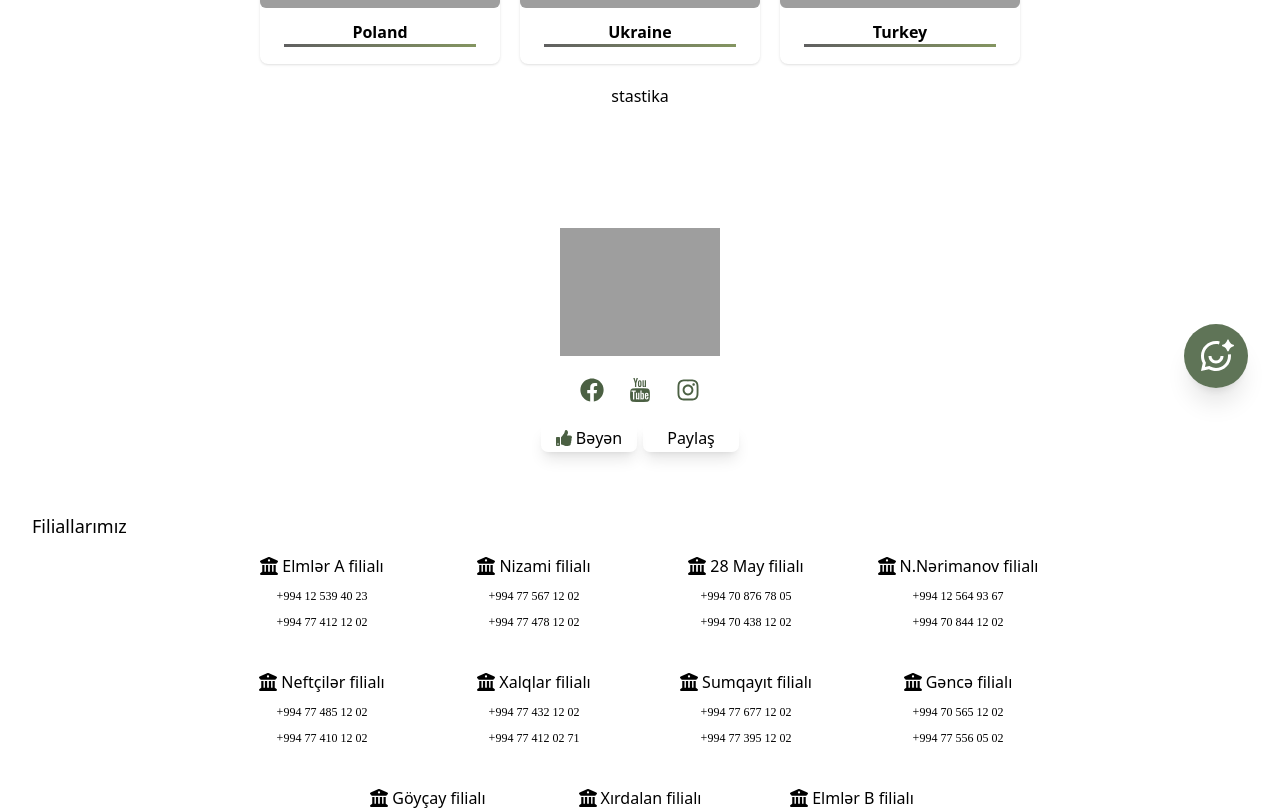
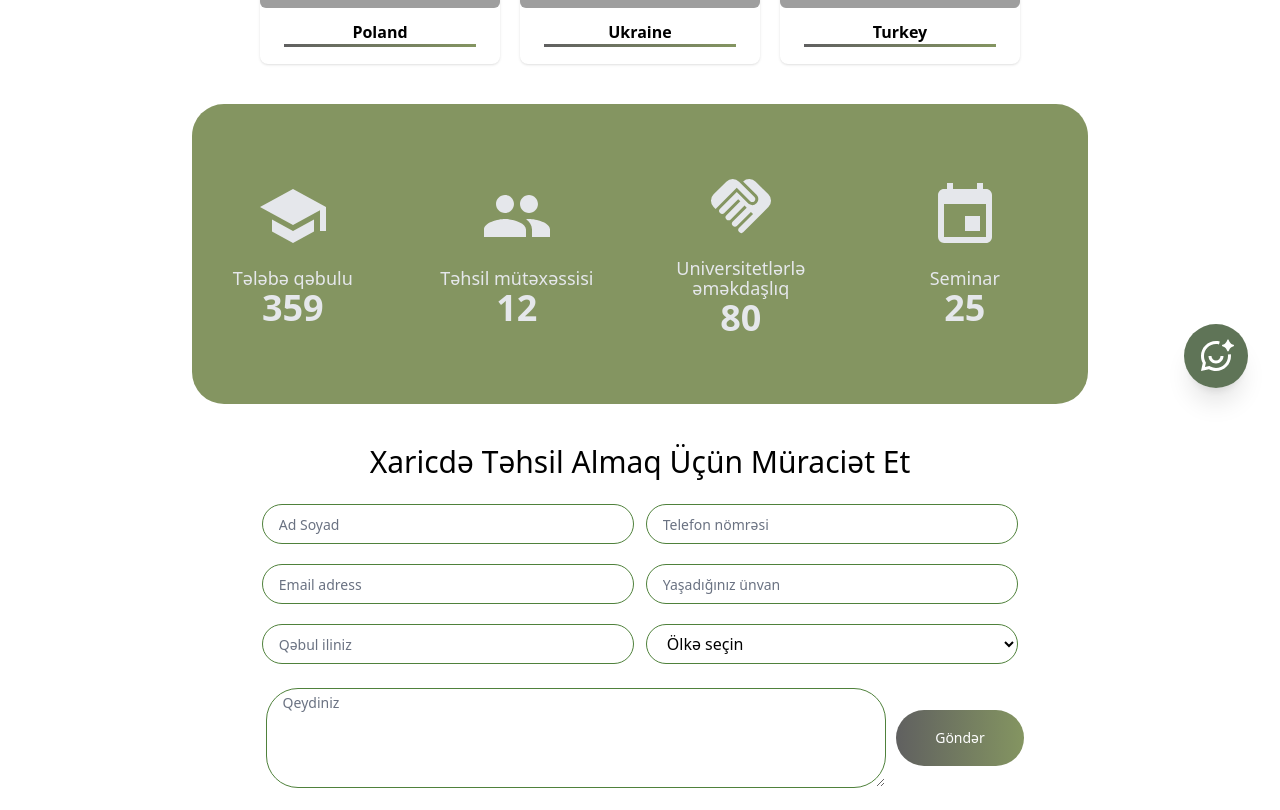
Before and after one commit to mammadovailaha/Final-project, a React (Vite) app: page /study-abroad in a window 1280 px wide. Shown: the part 380-1190 px from the top of the page. Built offline with nearby package versions, Linux system fonts and the light colour scheme; grey boxes are pictures that could not be loaded.

Commit message:
study abroud page form

```diff
--- a/src/components/StatisticsCount.tsx
+++ b/src/components/StatisticsCount.tsx
@@ -3,9 +3,10 @@ import { useEffect, useRef, useState, type FC } from "react";
 interface Props {
   end: number;
   duration?: number;
+  className:string;
 }
 
-const StatisticsCount: FC<Props> = ({ end, duration = 2 }) => {
+const StatisticsCount: FC<Props> = ({ end, duration = 3, className }) => {
   const [count, setCount] = useState(0);
   const ref = useRef<number>(0);
   const increment = end / (duration * 60);
@@ -24,7 +25,7 @@ const StatisticsCount: FC<Props> = ({ end, duration = 2 }) => {
       return () => clearInterval(interval);
     }, 1000 / 60);
   }, [end, duration, increment]);
-  return <div>{count}</div>;
+  return <p className={className}>{count}</p>;
 };
 
 export default StatisticsCount;
--- a/src/pages/StudyAbroad/StudyAbroad.tsx
+++ b/src/pages/StudyAbroad/StudyAbroad.tsx
@@ -1,5 +1,7 @@
 import type { FC } from "react";
 import AbroadCard from "./AbroadCard";
+import StudyAbroadStastics from "./StudyAbroadStastics";
+import StudyAbroadForm from "./StudyAbroadForm";
 
 const abroadData = [
   {
@@ -24,13 +26,14 @@ const abroadData = [
 
 const StudyAbroad: FC = () => {
   return (
-    <div className="w-full h-auto flex flex-col justify-around items-center gap-5 pt-5">
+    <div className="w-full h-auto flex flex-col justify-around items-center gap-10 pt-5">
       <div className="flex justify-center items-center gap-5 flex-wrap">
         {abroadData.map((item) => (
           <AbroadCard key={item.id} imgUrl={item.image} country={item.title} />
         ))}
       </div>
-      <div>stastika</div>
+      <div className="w-full flex justify-center items-center"><StudyAbroadStastics/></div>
+      <div className="w-[60%] flex justify-center items-center"><StudyAbroadForm/></div>
     </div>
   );
 };
--- /dev/null
+++ b/src/pages/StudyAbroad/StudyAbroadForm.tsx
@@ -0,0 +1,88 @@
+import { Formik } from "formik";
+import { studyAbroadFormSchema } from "../../validation/StudyAbroadFormSchema";
+import FormikInput from "../../components/FormikInput";
+import MainButton from "../../components/Buttons/MainButton";
+
+const initialValues = {
+  fullname: "",
+  phone: "",
+  note: "",
+  region: "",
+  admissionYear: "",
+  emailSchema: "",
+};
+const country = [
+  { label: "Poland", value: "poland" },
+  { label: "Ukraine", value: "ukraine" },
+  { label: "Turkey", value: "turkey" },
+];
+const StudyAbroadForm = () => {
+  return (
+    <div className="w-full ">
+      <Formik
+        initialValues={initialValues}
+        validationSchema={studyAbroadFormSchema}
+        onSubmit={(values) => {
+          console.log("Form dəyərləri:", values);
+        }}
+      >
+        <form className="w-full flex flex-col justify-center items-center gap-6">
+          <h1 className="text-2xl md:text-3xl font-medium">Xaricdə Təhsil Almaq Üçün Müraciət Et</h1>
+          <div className="w-full flex justify-center items-center">
+            <div className="w-full flex  flex-col justify-center items-center gap-5">
+              <FormikInput name="fullname" type="text" placeholder="Ad Soyad"   inputClassName="w-[97%]!" />
+              <FormikInput
+                name="email"
+                type="text"
+                placeholder="Email adress"
+                  inputClassName="w-[97%]!"
+              />
+              <FormikInput
+                name="admissionYear"
+                type="text"
+                placeholder="Qəbul iliniz"
+                  inputClassName="w-[97%]!"
+              />
+            </div>
+            <div className="w-full flex  flex-col justify-center items-center gap-5">
+              <FormikInput
+                name="phone"
+                type="text"
+                placeholder="Telefon nömrəsi"
+                  inputClassName="w-[97%]!"
+              />
+              <FormikInput
+                name="region"
+                type="text"
+                placeholder="Yaşadığınız ünvan"
+                  inputClassName="w-[97%]!"
+              />
+              <FormikInput
+                options={country}
+                type="select"
+                name="country"
+                placeholder="Ölkə seçin"
+                  inputClassName="w-[97%]!"
+              />
+            </div>
+          </div>
+          <div className="w-full flex justify-center items-center">
+            <FormikInput
+              name="note"
+              type="textarea"
+              placeholder="Qeydiniz"
+             inputClassName="w-[97%]!"
+            />
+             <MainButton
+              buttonClassName="w-[40%] lg:w-[20%] h-14 text-base md:text-lg "
+              text="Göndər"
+            />
+          </div>
+
+        </form>
+      </Formik>
+    </div>
+  );
+};
+
+export default StudyAbroadForm;
--- /dev/null
+++ b/src/pages/StudyAbroad/StudyAbroadStastics.tsx
@@ -0,0 +1,51 @@
+import { MdSchool, MdPeople, MdHandshake, MdEvent } from "react-icons/md";
+import StatisticsCount from "../../components/StatisticsCount";
+
+export const statisticsData = [
+  {
+    id: 1,
+    title: "Tələbə qəbulu",
+    count: 359,
+    icon: MdSchool,
+  },
+  {
+    id: 2,
+    title: "Təhsil mütəxəssisi",
+    count: 12,
+    icon: MdPeople,
+  },
+  {
+    id: 3,
+    title: "Universitetlərlə əməkdaşlıq",
+    count: 80,
+    icon: MdHandshake,
+  },
+  {
+    id: 4,
+    title: "Seminar",
+    count: 25,
+    icon: MdEvent,
+  },
+];
+
+
+const StudyAbroadStastics = () => {
+  return (
+    <div className="w-[70%] h-[300px] rounded-4xl bg-[#849561] grid grid-cols-2 md:grid-cols-4 grid-rows-2 md:grid-rows-1 justify-center items-center">
+   {statisticsData.map(({ id, title, count, icon: Icon }) => (
+  <div
+    key={id}
+    className="h-65 w-[90%] flex flex-col items-center justify-center gap-2 md:gap-4 p-4 group"
+  >
+    <Icon className="text-gray-200 group-hover:text-white text-5xl lg:text-7xl " />
+    <div>
+      <h3 className="text-base lg:text-lg font-medium text-gray-200 group-hover:text-white text-center leading-4 lg:leading-5">{title}</h3>
+    <StatisticsCount className="text-2xl md:text-4xl font-bold text-gray-200 group-hover:text-white text-center" end={count}/>
+    </div>
+  </div>
+))}
+    </div>
+  )
+}
+
+export default StudyAbroadStastics
--- /dev/null
+++ b/src/validation/StudyAbroadFormSchema.ts
@@ -0,0 +1,28 @@
+import * as yup from "yup";
+import {
+  optionSchema,
+  nameSchema,
+  phoneSchema,
+  emailField,
+  admissionYearSchema,
+  regionSchema,
+  noteSchema,
+} from "./ValidationSchema";
+
+const country = [
+  { label: "Poland", value: "poland" },
+  { label: "Ukraine", value: "ukraine" },
+  { label: "Turkey", value: "turkey" },
+];
+
+const baseSchema = yup.object({
+  fullname: nameSchema,
+  phone: phoneSchema,
+  emailSchema: emailField,
+  admissionYear: admissionYearSchema,
+  region: regionSchema,
+  note:noteSchema,
+
+});
+
+export const studyAbroadFormSchema = baseSchema.concat(optionSchema(country));
--- a/src/validation/ValidationSchema.ts
+++ b/src/validation/ValidationSchema.ts
@@ -34,6 +34,21 @@ export const phoneSchema = yup
 export const bookletNumberSchema = yup
   .string()
   .required("İş nömrəsi mütləqdir");
+
+  export const admissionYearSchema=yup.object({
+  admissionYear: yup
+    .string()
+    .required("Qəbul ili mütləqdir")
+    .matches(/^\d{4}$/, "Qəbul ili 4 rəqəmdən ibarət olmalıdır"),
+  });
+export const regionSchema = yup
+  .string()
+  .required("Yaşadığınız bölgə mütləqdir")
+  .min(2, "Bölgə adı çox qısadır")
+  .max(100, "Bölgə adı çox uzundur")
+  .matches(/^[A-Za-zƏəÖöÜüÇçĞğİıŞş\s-]+$/, "Yalnız hərflər və boşluq daxil edin");
+
+
 export const optionSchema = (allowedValues: string[]) => {
   return yup.object({
     branch: yup
@@ -46,11 +61,14 @@ export const optionSchema = (allowedValues: string[]) => {
       .oneOf(allowedValues, "Düzgün seçim etdiyinizdən əmin olun"),
     educationType: yup
       .string()
-      .required("Zəhmət olmasa bir tədris forması  seçin")
+      .required("Zəhmət olmasa bir tədris forması seçin")
       .oneOf(allowedValues, "Düzgün seçim etdiyinizdən əmin olun"),
     examSchema: yup
       .string()
-      .required("Zəhmət olmasa bir imtahan  seçin")
+      .required("Zəhmət olmasa bir imtahan seçin")
       .oneOf(allowedValues, "Düzgün seçim etdiyinizdən əmin olun"),
+      StudyAbroadSchema:yup.string()
+      .required("Zəhmət olmasa bir ölkə seçin")
+      .oneOf(allowedValues, "Düzgün seçim etdiyinizdən əmin olun")
   });
 };
```
Also changed, not shown: src/pages/Auth/QuickRegistration.tsx (+0 -13 lines).
